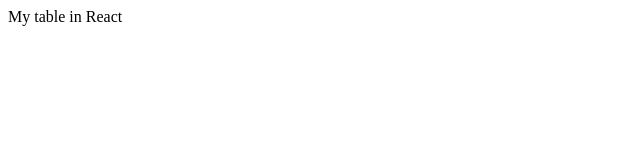
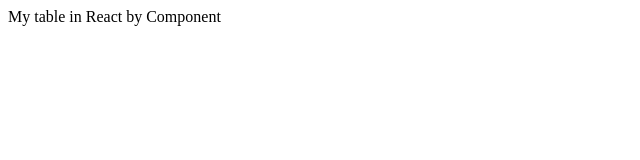
Before and after one commit to ingrisandrade/trybe_activities, a React (Create React App) app in the folder desenvolvimento-front-end/exercises_react_bloco_10/exercises/10.2/fixation-exercises-10-2-2-2-2-2/: page / in a window 1280 px wide. Shown: the top 160 px of the page, without its empty margins (0-640 px from the left). Built offline with nearby package versions, Linux system fonts and the light colour scheme.

Commit message:
import Table to App.jsx

```diff
--- a/desenvolvimento-front-end/exercises_react_bloco_10/exercises/10.2/fixation-exercises-10-2-2-2-2-2/src/App.jsx
+++ b/desenvolvimento-front-end/exercises_react_bloco_10/exercises/10.2/fixation-exercises-10-2-2-2-2-2/src/App.jsx
@@ -1,8 +1,9 @@
-
+import React from "react";
+import Table from "./Table";
 
 function App() {
   return (
-    <span>My table in React</span>
+    <Table />
   );
 }
 
```
